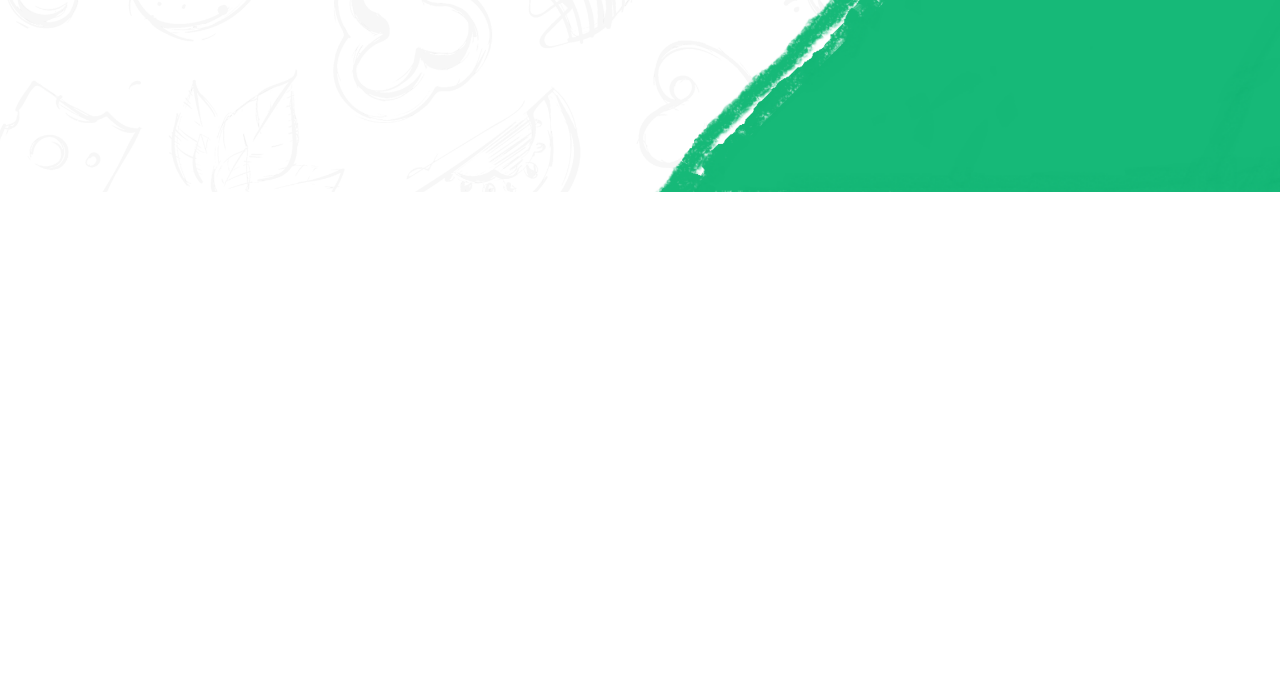
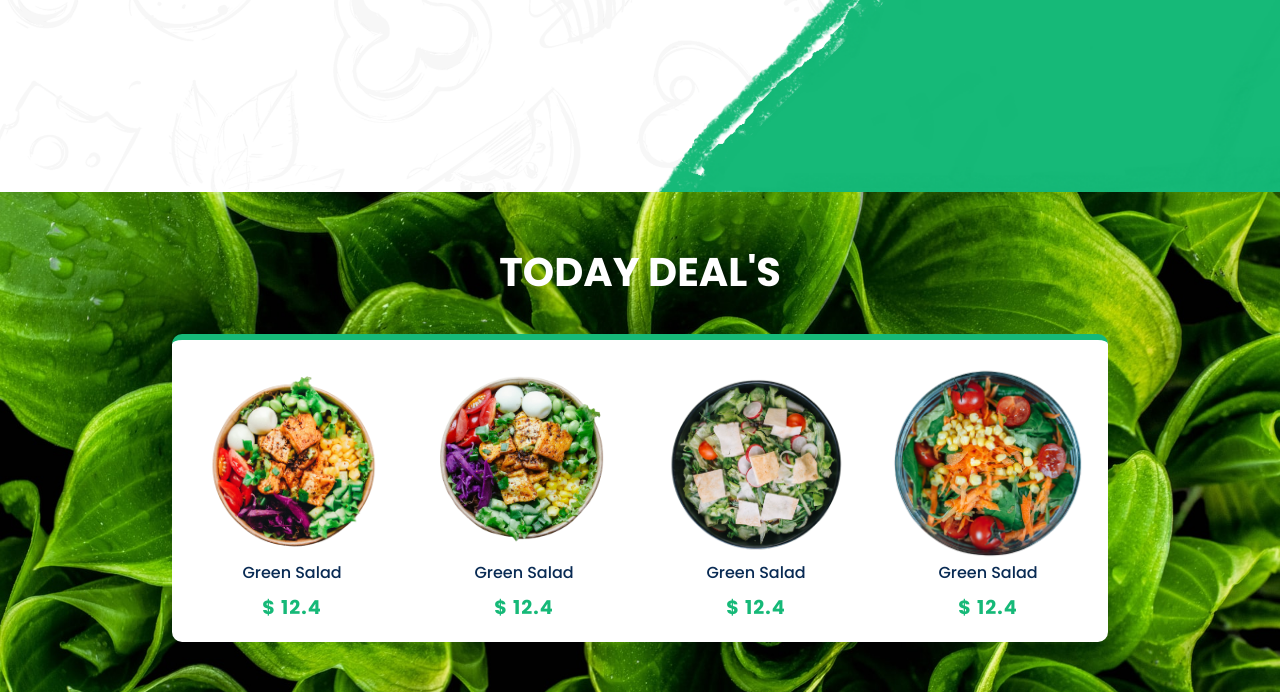
Before and after one commit to manii283/Restaurant-Website, a plain HTML site: page index.html in a window 1280 px wide. Shown: the part 608-1300 px from the top of the page. Before the commit the page ends 800 px from the top, so only its background shows below. Drawn offline with nearby package versions, Linux system fonts and the light colour scheme.

Commit message:
edit navbar

```diff
--- a/index.html
+++ b/index.html
@@ -44,6 +44,45 @@
       </div>
     </section>
 
+    <!-- About -->
+    <section class="about" id="about">
+        <h1>Today Deal's</h1>
+        <div class="about-container">
+            <!-- Box 1 -->
+            <div class="about-box">
+                <div class="box-img">
+                    <img src="img/about1.png" alt="">
+                </div>
+                <h3>Green Salad</h3>
+                <h2>$ 12.4</h2>
+            </div>
+            <!-- Box 2 -->
+            <div class="about-box">
+                <div class="box-img">
+                    <img src="img/about2.png" alt="">
+                </div>
+                <h3>Green Salad</h3>
+                <h2>$ 12.4</h2>
+            </div>
+            <!-- Box 3 -->
+            <div class="about-box">
+                <div class="box-img">
+                    <img src="img/about3.png" alt="">
+                </div>
+                <h3>Green Salad</h3>
+                <h2>$ 12.4</h2>
+            </div>
+             <!-- Box 4 -->
+             <div class="about-box">
+                <div class="box-img">
+                    <img src="img/about4.png" alt="">
+                </div>
+                <h3>Green Salad</h3>
+                <h2>$ 12.4</h2>
+            </div>
+        </div>
+    </section>
+
     <!-- JS Link -->
     <script src="main.js"></script>
   </body>
--- a/main.js
+++ b/main.js
@@ -0,0 +1,5 @@
+let header = document.querySelector('header')
+
+window.addEventListener('scroll', () => {
+    header.classList.toggle('active', window.scrollY > 0);
+})
--- a/style.css
+++ b/style.css
@@ -34,6 +34,13 @@ header{
     justify-content: space-between;
     padding: 15px 10%;
     transition: 0.25;
+}
+header.active{
+    background: var(--second-color);
+    box-shadow: 0 0 4px rgb(14 55 54/15%)
+}
+header.active .logo{
+    color: #fff;
 }
 .logo{
     display: flex;
@@ -109,3 +116,57 @@ header{
     color: #fff;
     background-color: var(--main-color);
 }
+.about{
+    display: flex;
+    align-items: center;
+    flex-direction: column;
+    background: url(img/about-bg.jpg);
+    background-repeat: no-repeat;
+    background-size: cover;
+    background-position: center;
+}
+.about h1{
+    font-size: 2.5rem;
+    color: #fff;
+    margin-bottom: 2rem;
+    text-transform: uppercase;
+}
+.about-container{
+    background: #fff;
+    display: flex;
+    flex-wrap: wrap;
+    align-items: center;
+    border-radius: 10px;
+    border-top: 6px solid var(--main-color);
+    padding: 20px;
+    gap: 2rem;
+}
+.box-img{
+    width: 200px;
+    height: 200px;
+}
+.box-img img{
+    width: 100%;
+    height: 100%;
+    object-fit: contain;
+    object-position: center;
+}
+.about-box{
+    flex:1 1 8rem;
+    display: flex;
+    flex-direction: column;
+    align-items: center;
+    text-align: center;
+}
+.about-box h3{
+    font-size: 1rem;
+    font-weight: 500;
+    color:  var(--second-color);
+    margin: 0 0 0.5rem;
+}
+
+.about-box h2{
+    font-size: 1.2rem;
+    color: var(--main-color);
+    letter-spacing: 1px;
+}
```
